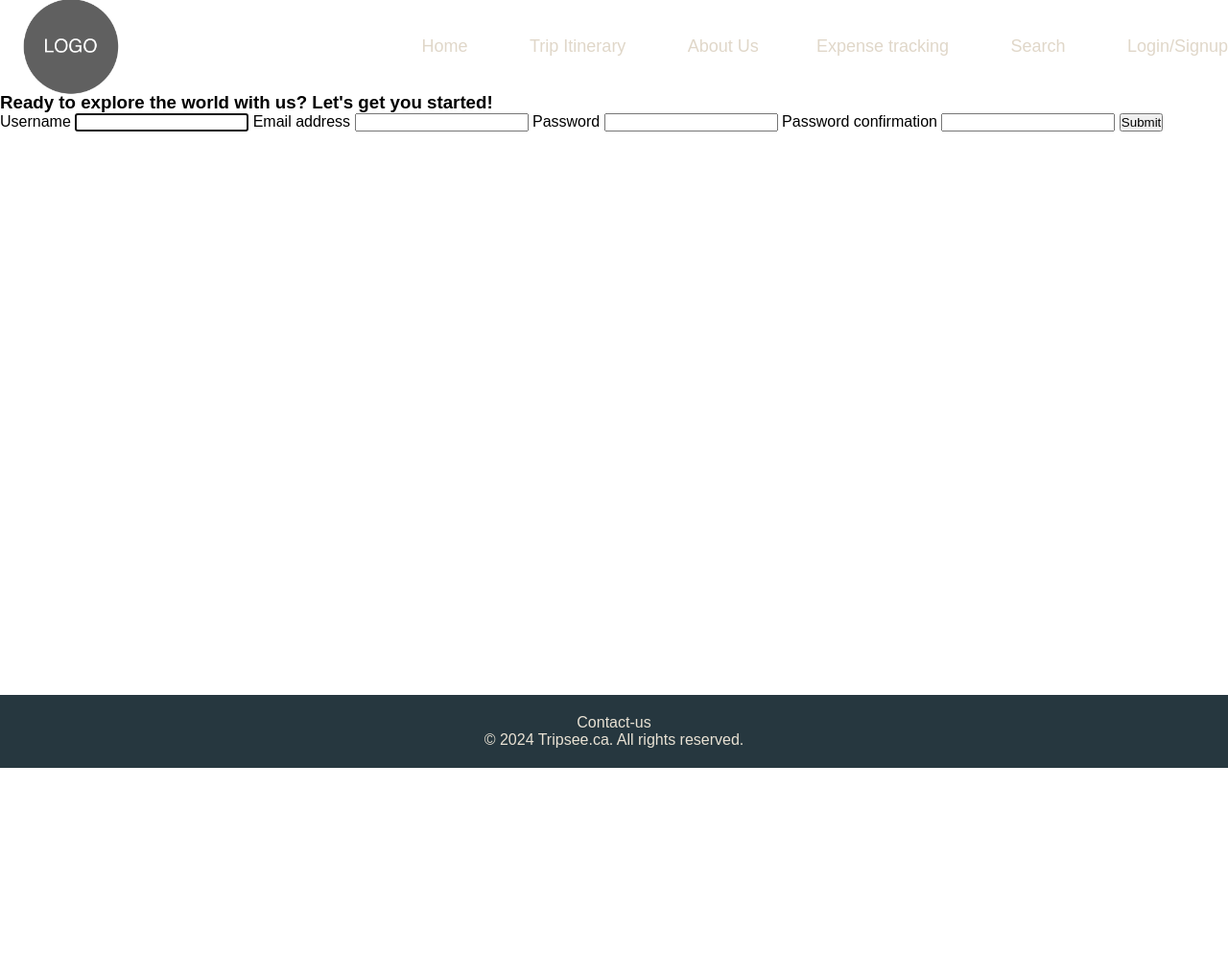
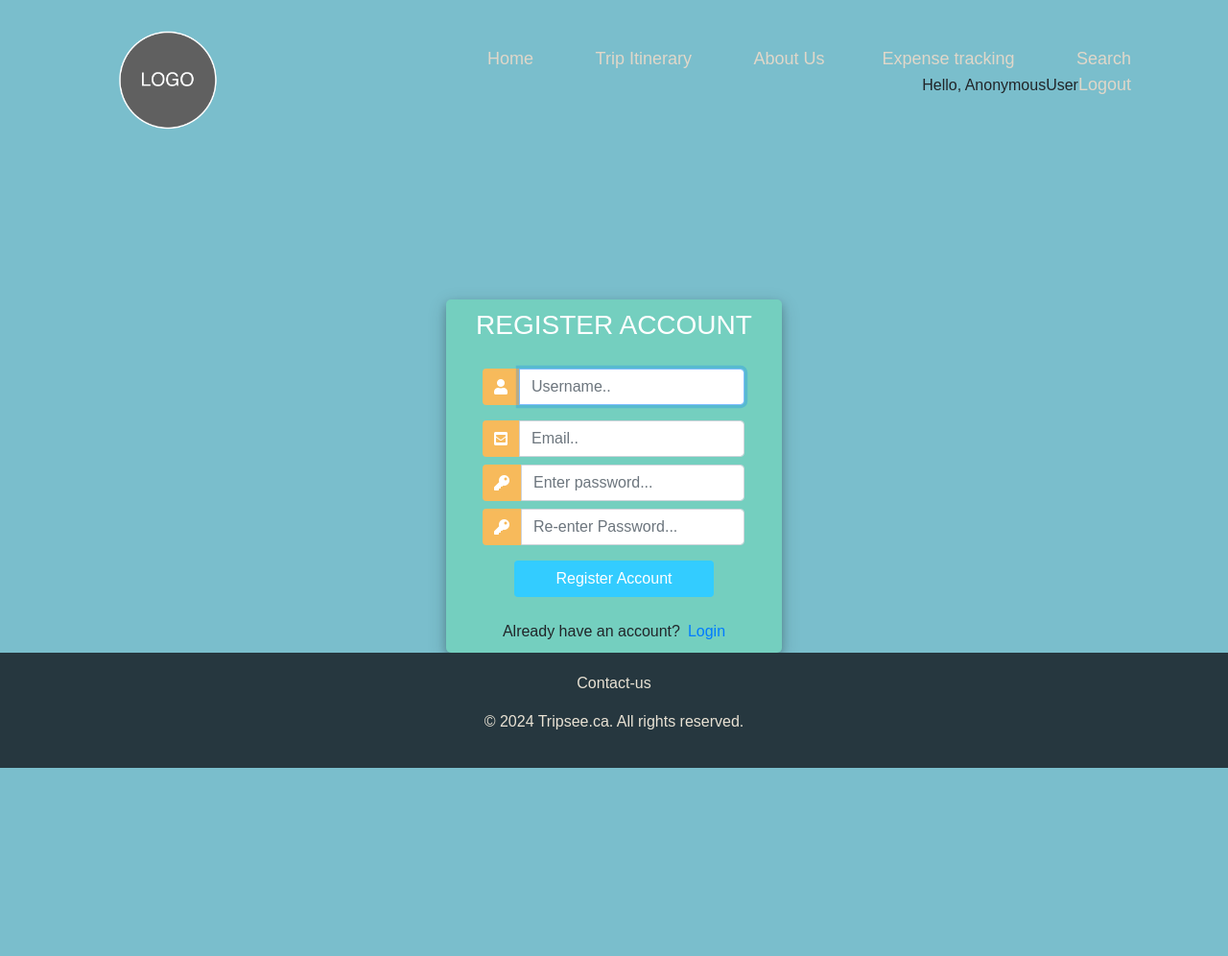
Before and after one commit to VaniyaSharma/Itsy_Bitsy_Studios, a Django app: page /sign-up/ in a window 1280 px wide. Shown: the whole page at 96% size. Before the commit the page ends 800 px from the top, so only its background shows below. Run offline with Django 4.2, Linux system fonts and the light colour scheme; some libraries are stand-ins or nearby versions.

Commit message:
Working user authentication finished

```diff
--- /dev/null
+++ b/travel_project/travel_app/static/sign-up.css
@@ -0,0 +1,55 @@
+
+		body,
+		html {
+			margin: 0;
+			padding: 0;
+			height: 100%;
+			background: #7abecc !important;
+		}
+		.user_card {
+			width: 350px;
+			margin-top: auto;
+			margin-bottom: auto;
+			background: #74cfbf;
+			position: relative;
+			display: flex;
+			justify-content: center;
+			flex-direction: column;
+			padding: 10px;
+			box-shadow: 0 4px 8px 0 rgba(0, 0, 0, 0.2), 0 6px 20px 0 rgba(0, 0, 0, 0.19);
+			-webkit-box-shadow: 0 4px 8px 0 rgba(0, 0, 0, 0.2), 0 6px 20px 0 rgba(0, 0, 0, 0.19);
+			-moz-box-shadow: 0 4px 8px 0 rgba(0, 0, 0, 0.2), 0 6px 20px 0 rgba(0, 0, 0, 0.19);
+			border-radius: 5px;
+
+		}
+
+		.form_container {
+			margin-top: 20px;
+		}
+
+		#form-title{
+			color: #fff;
+		}
+		.login_btn {
+			width: 100%;
+			background: #33ccff !important;
+			color: white !important;
+		}
+		.login_btn:focus {
+			box-shadow: none !important;
+			outline: 0px !important;
+		}
+		.login_container {
+			padding: 0 2rem;
+		}
+		.input-group-text {
+			background: #f7ba5b !important;
+			color: white !important;
+			border: 0 !important;
+			border-radius: 0.25rem 0 0 0.25rem !important;
+		}
+		.input_user,
+		.input_pass:focus {
+			box-shadow: none !important;
+			outline: 0px !important;
+		}
--- a/travel_project/travel_app/templates/head-foot.html
+++ b/travel_project/travel_app/templates/head-foot.html
@@ -22,7 +22,8 @@
                  <li><a href="{% url 'aboutus' %}">About Us</a>
                  <li><a href="#">Expense tracking</a></li>
                  <li><a href="{% url 'search' %}">Search</a></li>
-                 <li><a href="#">Login/Signup </a></li>
+
+                 <li>Hello, {{request.user}}<a href="{% url 'logout' %}">Logout </a></li>
              </ul>
          </nav>
 
--- a/travel_project/travel_app/templates/registration/sign-up.html
+++ b/travel_project/travel_app/templates/registration/sign-up.html
@@ -1,32 +1,90 @@
 {% extends 'head-foot.html' %}
 
 {% block title %} Sign-Up | Tripsee {% endblock %}
+{% load static %}
+{% block content %}
 
-{% block content %}
-<h3>Ready to explore the world with us? Let's get you started!</h3>
+
+
+<head>
+	<title>Login</title>
+	<link rel="stylesheet" href="https://stackpath.bootstrapcdn.com/bootstrap/4.1.3/css/bootstrap.min.css" integrity="sha384-MCw98/SFnGE8fJT3GXwEOngsV7Zt27NXFoaoApmYm81iuXoPkFOJwJ8ERdknLPMO" crossorigin="anonymous">
+	<script src="https://ajax.googleapis.com/ajax/libs/jquery/3.3.1/jquery.min.js"></script>
+	<link rel="stylesheet" href="https://use.fontawesome.com/releases/v5.6.1/css/all.css" integrity="sha384-gfdkjb5BdAXd+lj+gudLWI+BXq4IuLW5IT+brZEZsLFm++aCMlF1V92rMkPaX4PP" crossorigin="anonymous">
+
+	<link rel="stylesheet" href="{% static 'sign-up.css' %}">
+
+
+</head>
+<body>
+	<div class="container h-100">
+		<div class="d-flex justify-content-center h-100">
+			<div class="user_card">
+				<div class="d-flex justify-content-center">
+					<h3 id="form-title">REGISTER ACCOUNT</h3>
+				</div>
+				<div class="d-flex justify-content-center form_container">
 
 					<form method="POST" action="{% url 'sign-up' %}">
 						 {%csrf_token%}
-        {{form.username.label}}
+						<div class="input-group mb-3">
+							<div class="input-group-append">
+								<span class="input-group-text"><i class="fas fa-user"></i></span>
+							</div>
 							{{form.username}}
+						</div>
+						<div class="input-group mb-2">
+							<div class="input-group-append">
+								<span class="input-group-text"><i class="fas fa-envelope-square"></i></span>
+							</div>
+							{{form.email}}
+						</div>
+						<div class="input-group mb-2">
+							<div class="input-group-append">
+								<span class="input-group-text"><i class="fas fa-key"></i></span>
+							</div>
+							{{form.password1}}
+						</div>
+						<div class="input-group mb-2">
+							<div class="input-group-append">
+								<span class="input-group-text"><i class="fas fa-key"></i></span>
+							</div>
+							{{form.password2}}
+						</div>
 
-        {{form.email.label}}
-        {{form.email}}
+				   		<div class="d-flex justify-content-center mt-3 login_container">
+				 			<input class="btn login_btn" type="submit" value="Register Account">
+				   		</div>
+					</form>
+				</div>
 
-        {{form.password1.label}}
-        {{form.password1}}
+				{{form.errors}}
 
-        {{form.password2.label}}
-        {{form.password2}}
+				<div class="mt-4">
+					<div class="d-flex justify-content-center links">
+						Already have an account? <a href="{% url 'login' %}" class="ml-2">Login</a>
+					</div>
+				</div>
+			</div>
+		</div>
+	</div>
+	<script>
+						/* Because i didnt set placeholder values in forms.py they will be set here using vanilla Javascript
+		//We start indexing at one because CSRF_token is considered and input field
+		 */
 
-<!--        {% for field in form %}-->
-<!--            {{field.label}}-->
-<!--            {{field}}-->
-<!--        {% endfor %}-->
-
-        <input type ="submit" name="Create User">
+		//Query All input fields
+		var form_fields = document.getElementsByTagName('input')
+		form_fields[1].placeholder='Username..';
+		form_fields[2].placeholder='Email..';
+		form_fields[3].placeholder='Enter password...';
+		form_fields[4].placeholder='Re-enter Password...';
 
 
+		for (var field in form_fields){
+			form_fields[field].className += ' form-control'
+		}
+	</script>
+</body>
 
-    </form>
 {% endblock %}
--- a/travel_project/travel_app/views.py
+++ b/travel_project/travel_app/views.py
@@ -5,6 +5,8 @@ from django.contrib.auth.models import User
 from django.contrib.auth import authenticate, login, logout
 from django.contrib.auth.forms import UserCreationForm
 from .forms import CreateUserForm
+
+from django.contrib.auth.decorators import login_required
 
 def index(request):
     return render(request, 'index.html')
@@ -17,6 +19,10 @@ def user_sign_up(request):
         form = CreateUserForm(request.POST)
         if form.is_valid():
             form.save()
+            user = form.cleaned_data.get('username')
+            messages.success(request, 'Account was created for ' + user)
+
+            return redirect('login')
 
     context = {'form': form}
 
@@ -24,13 +30,25 @@ def user_sign_up(request):
 
 
 def user_login(request):
+    if request.method == 'POST':
+        username = request.POST.get('username')
+        password = request.POST.get('password')
+
+        user = authenticate(request, username=username, password=password)
+
+        if user is not None:
+            login(request, user)
+            return redirect('index')
+        else:
+            messages.info(request, 'Username or password is incorrect')
+            return redirect('login')
 
     return render(request, "registration/login.html")
 
 
 def user_logout(request):
     logout(request)
-    return redirect('index')
+    return redirect('login')
 
 
 def contact_us(request):
@@ -45,5 +63,6 @@ def search(request):
     return render(request, 'search.html')
 
 
+# login_required(login_url='login')
 def itinerary(request):
     return render(request, 'itinerary.html')
```
Also changed, not shown: travel_project/travel_app/templates/registration/login.html (+123 -6 lines), travel_project/db.sqlite3. Lines whose indentation alone changed are shown as unchanged.
